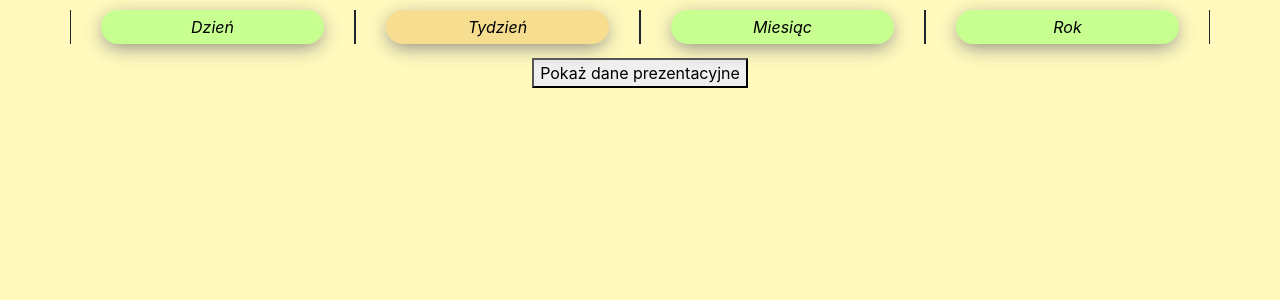
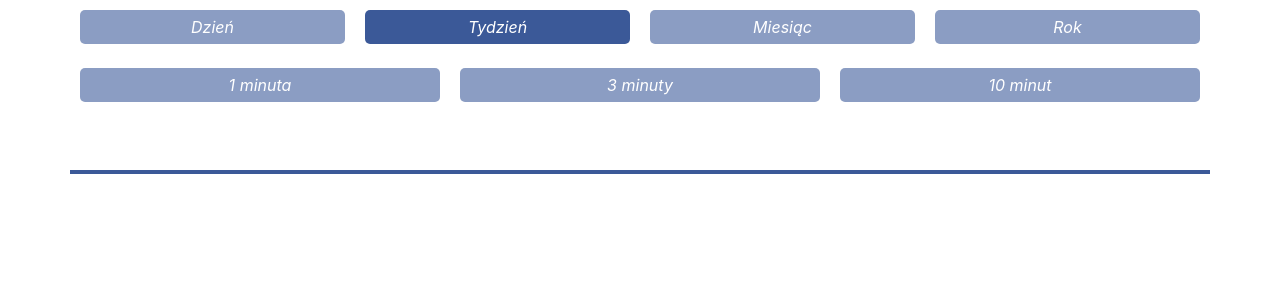
Before and after one commit to marcinkordas/AirLution, a PHP site: page /?dwmyChoose=1 in a window 1280 px wide. Shown: the top 300 px of the page. Run offline with PHP 8.4, Linux system fonts and the light colour scheme; data that the repository does not hold is empty; some libraries are stand-ins or nearby versions.

Commit message:
new version
1/3/10 minutes
new colors
data from 2 sensors analyzed at once
refactoring
etc

```diff
--- a/visualization/chart.php
+++ b/visualization/chart.php
@@ -3,27 +3,29 @@ if ($dwmyChoose == 0) $timeDependentVariable = 24;
 else if ($dwmyChoose == 1) $timeDependentVariable = 7;
 else if ($dwmyChoose == 2) $timeDependentVariable = 31;
 else if ($dwmyChoose == 3) $timeDependentVariable = 12;
+else if ($dwmyChoose == 4) $timeDependentVariable = 60;
+else if ($dwmyChoose == 5) $timeDependentVariable = 3;
+else if ($dwmyChoose == 6) $timeDependentVariable = 10;
 
 $showAlert = false;
 ?>
 
-
 <script src="https://www.gstatic.com/firebasejs/5.5.9/firebase.js"></script>
 <script>
-function zeros(dimensions)
-{
-  var array = new Array();
-  for (var i=0;i < dimensions[0];++i)
-  {
-    array.push(dimensions.length == 1 ? 0 : zeros(dimensions.slice(1)));
-  }
-  return array;
-}
-var counterSizeDependingOnDates = <?php echo $timeDependentVariable; ?>;
-
+var dwmyChoose = <?php echo $dwmyChoose; ?>; //który okres czasu jest wybrany
+var definedTimeBeforeNothingMatters = new Date(); //data początkowa dla danego okresu
+var monthsTimes = new Array(); //przedziały czasowe dla roku (oddzielnie, bo odległości pomiędzy miesiącami są różne)
+var dTime; //odstęp pomiędzy jedną datą, a kolejną
+var counterSizeDependingOnDates = <?php echo $timeDependentVariable; ?>; //ile przedziałów czasowych ma być
+var sensorNames = [4]; //nazwy sensorów
+var sensorReadings = [[],[],[],[]]; //nazwy odczytów z sensorów
+var sensorReadingsCount = [0,0,0,0]; //liczba odczytów dla poszczególnych sensorów
+var fullData = []; //wszystkie zfetchowane dane
+var chartArray = zeros([12,counterSizeDependingOnDates]); //dane przetworzone do wyświetlania w wykresach
+var PM10 = 0; //poziom zanieczyszczenia z ostatniej daty/czasu, do analizy norm
+var correctReadingHappenedCounter = 0; //ile razy udało się poprawnie zaczytać dane z ostatniej daty/czasu, potrzebne do średniej
 
 // Initialize Firebase
-  // DONETODO: Replace with your project's customized code snippet
 var config = {
   apiKey: "AIzaSyBFaACiRItyaK5V61o26KLhCYlsS-G6Boc",
   authDomain: "eit-siu-iot.firebaseapp.com",
@@ -33,12 +35,8 @@ var counterSizeDependingOnDates = <?php echo $timeDependentVariable; ?>;
 firebase.initializeApp(config);
 
 //Create arrays of readings
-  var sensorNames = [4];
-  var sensorReadings = [[],[],[],[]];
-  var sensorReadingsCount = [0,0,0,0];
 var f1 = firebase.database().ref();
 f1.on('value', function(datasnapshot){
-    //console.log(datasnapshot.val());
   var sensorIndex = 0;
   for (sensor in datasnapshot.val())
   {
@@ -55,106 +53,66 @@ var counterSizeDependingOnDates = <?php echo $timeDependentVariable; ?>;
     sensorIndex++;
   }
 
+DetermineTimeDifferentials(); //ustawianie przedziałów czasowych
+FetchFullData(); //pobieranie danych
 
-//fetch from all sensors
-var fullData = [];
-var definedTimeBeforeNothingMatters = new Date();
-definedTimeBeforeNothingMatters.setDate(definedTimeBeforeNothingMatters.getDate() - <?php
-  if($dwmyChoose==0) echo '1';
-  if($dwmyChoose==1) echo '7';
-  if($dwmyChoose==2) echo '31';
-  if($dwmyChoose==3) echo '0'; ?>);
-var nowDate = new Date();
-<?php
-if($dwmyChoose==3)
-{
-  echo "definedTimeBeforeNothingMatters.setDate(definedTimeBeforeNothingMatters.getDate() - 365);
-  definedTimeBeforeNothingMatters.setMonth(definedTimeBeforeNothingMatters.getMonth()+1);
-  definedTimeBeforeNothingMatters.setDate(1);
-  definedTimeBeforeNothingMatters.setHours(0,0,0,0);
-  nowDate.setMonth(nowDate.getMonth()+1);
-  nowDate.setDate(1);
-  nowDate.setHours(0,0,0,0);";
-}
-?>
-var dTime = (nowDate.getTime()-definedTimeBeforeNothingMatters.getTime())/counterSizeDependingOnDates;
-
-for (var fetchedSensorIndex=0;fetchedSensorIndex<4;fetchedSensorIndex++)
-{
-  try{
-    //Fetch data from one sensor
-    var sumOfDataFromOneSensorForSpecificTime = zeros([counterSizeDependingOnDates,4]);
-    var countOfDataInstancesFromOneSensor = new Array(counterSizeDependingOnDates).fill(0);
-    for(var fetchedReadingIndex=0; fetchedReadingIndex<sensorReadingsCount[fetchedSensorIndex];fetchedReadingIndex++)
-    {
-      var distinctDataForOneSensor = [4];
-      var timeSlot;
-      var fetchFromData = firebase.database().ref().child(sensorNames[fetchedSensorIndex]).child(sensorReadings[fetchedSensorIndex][fetchedReadingIndex]).child("DataList");
-      fetchFromData.on('value', function(snap){
-        for (var k=0;k<4;k++)
-        {;
-            if(snap.val()[k]!="NaN") distinctDataForOneSensor[k] = snap.val()[k];
-            else distinctDataForOneSensor[k] = 0;
-        }
-      });
-
-      var fetchFromTimestamp = firebase.database().ref().child(sensorNames[fetchedSensorIndex]).child(sensorReadings[fetchedSensorIndex][fetchedReadingIndex]).child("Timestamp");
-      fetchFromTimestamp.on('value', function(snap){
-        var time = new Date(snap.val());
-        if(time >= definedTimeBeforeNothingMatters)
-        {
-          for(var l=0;l<counterSizeDependingOnDates;l++)
-          {
-            if (time.getTime() >= (definedTimeBeforeNothingMatters.getTime()+l*dTime) && time.getTime() < (definedTimeBeforeNothingMatters.getTime()+(l+1)*dTime)) timeSlot = l;
-          }
-          for (var k=0;k<4;k++) sumOfDataFromOneSensorForSpecificTime[timeSlot][k] += distinctDataForOneSensor[k];
-          countOfDataInstancesFromOneSensor[timeSlot]++;
-        }
-      });
-    }
-    var averagesForOneSensor = zeros([counterSizeDependingOnDates,4]);
-    for (var allOfTheTimeSlots=0; allOfTheTimeSlots<counterSizeDependingOnDates;allOfTheTimeSlots++)
-    {
-      for (var k=0;k<4;k++) averagesForOneSensor[allOfTheTimeSlots][k] = sumOfDataFromOneSensorForSpecificTime[allOfTheTimeSlots][k]/countOfDataInstancesFromOneSensor[allOfTheTimeSlots];
-    }
-    //end of fetching from one sensor
-    fullData[fetchedSensorIndex] = averagesForOneSensor;
-  }catch (exception){
-    console.log(exception);
-  }
-}
-//end of fetching from all sensors
-var dwmyChoose = <?php
-  if($dwmyChoose==0) echo '0';
-  if($dwmyChoose==1) echo '1';
-  if($dwmyChoose==2) echo '2';
-  if($dwmyChoose==3) echo '3';
-?>;
-var chartArray = zeros([16,counterSizeDependingOnDates]);
-var PM10 = 0;
-var correctReadingHappenedCounter = 0;
-
-for (var j=0;j<16;j++)
+//konwersja FullData na ChartArray
+for (var j=0;j<6;j++)
 {
   for (var i=0;i<counterSizeDependingOnDates;i++)
   {
     try{
-      var tempData = fullData[Math.floor(j/4)][i][j%4];
+      if(j<2)
+      {
+        var tempData = PrepareTimeString(i);
+        var tempData2 = fullData[0][i][j*2+1]-fullData[1][i][j*2+1];
+        var tempData3 = NaN;
+        var tempData4 = NaN;
+      }
+      else if (j==2)
+      {
+        var tempData = fullData[0][i][1];
+        var tempData2 = fullData[0][i][3];
+        var tempData3 = fullData[1][i][1];
+        var tempData4 = fullData[1][i][3];
+      }
+      else if (j<5)
+      {
+
+        var tempData = PrepareTimeString(i);
+        var tempData2 = fullData[2][i][Math.ceil((j*4-11)/2)]-fullData[3][i][Math.ceil((j*4-11)/2)];
+        var tempData3 = NaN;
+        var tempData4 = NaN;
+      }
+      else
+      {
+        var tempData = fullData[2][i][1];
+        var tempData2 = fullData[2][i][3];
+        var tempData3 = fullData[3][i][1];
+        var tempData4 = fullData[3][i][3];
+      }
     }catch{
-      var tempData = 0;
+      var tempData = NaN;
+      var tempData2 = NaN;
+      var tempData3 = NaN;
+      var tempData4 = NaN;
     }
-    var tempTime = new Date();
-    tempTime.setTime(definedTimeBeforeNothingMatters.getTime()+dTime*i);
+    if(tempData==0)tempData=NaN;
+    if(tempData2==0)tempData2=NaN;
+    if(tempData3==0)tempData3 = NaN;
+    if(tempData4==0)tempData4 = NaN;
 
-    if(dwmyChoose == 0) chartArray[j][i] = [tempTime.getHours()+':00', tempData];
-    if(dwmyChoose == 1 || dwmyChoose == 2) chartArray[j][i] = [(tempTime.getDate()+1)+'.'+(tempTime.getMonth()+1)+'.'+(tempTime.getYear()+1900), tempData];
-    if(dwmyChoose == 3) chartArray[j][i] = [(tempTime.getMonth()+1)+'.'+(tempTime.getYear()+1900), tempData];
+    chartArray[j][i] = [tempData, tempData2, null];
+    chartArray[j+6][i] = [tempData3, null, tempData4];
   }
-  try{
-  PM10 += fullData[Math.floor(j/4)][i][j%4];
+  if(!isNaN(fullData[Math.floor(j/3)][i-1][3]))
+  {
+    PM10 += fullData[Math.floor(j/3)][i-1][3];
     correctReadingHappenedCounter++;
-  }catch{}
   }
+}
+
+//ustawianie komunikatu z zależności od norm zanieczyszczenia
 if(correctReadingHappenedCounter!=0) PM10/=correctReadingHappenedCounter;
 else PM10=0;
 var alertDiv = document.getElementById("ALERT_ID");
@@ -172,80 +130,219 @@ if(PM10 < 50){
   alertDiv.innerHTML = "POZIOM ZANIECZYSZCZENIA KRYTYCZNY";
 }
 
+//zmienne opisujące wykresy
+var axisNames = Array("Wilgotność [%]", "Zanieczyszczenie [ppm]"); //słownik podpisów pod osiami
+var vAxisNames = Array(axisNames[0], axisNames[1], axisNames[1], axisNames[0], axisNames[1], axisNames[1]); //podpisy pod osiami y
+var hAxisNames = Array(null, null, axisNames[0], null, null, axisNames[0]); //podpisy pod osiami x
+var location = Array("[czujniki 1&2]", "[czujniki 3&4]"); //słownik podpisów lokalizacji (numery czujników)
+var chartDesc = Array("Różnica wilgotności", "Różnica zanieczyszenia", "Zanieczyszczenie od wilgotności"); //podpisy wykresów
 
-var locSuffix = Array(" [°C]", " [%]", " [ppm]", " [ppm]");
-var location = Array("czujnika 1", "czujnika 2", "czujnika 3", "czujnika 4");
-var chartDesc = Array("Temperatura", "Wilgotność", "Stężenie CO2", "Zanieczyszczenie");
-
-
+//mazianie wykresów
 google.charts.load('current', {'packages':['corechart']});
 google.charts.setOnLoadCallback(drawChart);
 
-  <?php if($_GET["lolo"] == 1) { echo "
 function drawChart() {
-    for (var j=0; j<16; j++)
+  for (var j=0; j<6; j++)
   {
   // Create the data table.
   var data = new google.visualization.DataTable();
+  if(j%3==2)
+  {
+    data.addColumn('number', 'Topping');
+    data.addColumn('number', 'czujnik 1');
+    data.addColumn('number', 'czujnik 2');
+  }
+  else
+  {
     data.addColumn('string', 'Topping');
-    data.addColumn('number', chartDesc[j%4]);
+    data.addColumn('number', chartDesc[j%3]);
+    data.addColumn('number', chartDesc[j%3]);
+  }
   data.addRows(chartArray[j]);
+  if(j==2) data.addRows(chartArray[8]);
+  if(j==5) data.addRows(chartArray[11]);
 
   // Set chart options
-    var options = {'title': chartDesc[j%4]+\" dla \"+location[Math.floor(j/4)]+locSuffix[j%4],
-                   'height':200,
-                    'legend':'none'};
+  var options = {
+    title: chartDesc[j%3]+" "+location[Math.floor(j/3)],
+    height:250,
+    legend:'none',
+    isStacked: true,
+    hAxis: {
+      title: hAxisNames[j]
+    },
+    vAxis: {
+      title: vAxisNames[j]
+    }
+  };
 
   // Instantiate and draw our chart, passing in some options.
-    var chart = new google.visualization.ColumnChart(document.getElementById('chart'+(j+1)));
+  if(j%3==2) var chart = new google.visualization.ScatterChart(document.getElementById('chart'+(j+1)));
+  else var chart = new google.visualization.ColumnChart(document.getElementById('chart'+(j+1)));
   chart.draw(data, options);
   }
 }
-  ";
-} else echo "
+});
 
-  function CalculateTheDifference(array1, array2)
+
+function DetermineTimeDifferentials()
 {
-    var array = zeros([array1.length, 2]);
-    for(var i=0; i<array1.length; i++)
+  var nowDate = new Date();
+
+  if(dwmyChoose==0)
   {
-      if(array1[i][1] == \"NaN\") array1[i][1] = 0;
-      if(array2[i][1] == \"NaN\") array2[i][1] = 0;
-      array[i][0] = array1[i][0];
-      if(array2[i][1] != 0) array[i][1] = array1[i][1]/array2[i][1];
-      else array[i][1] = 0;
+    definedTimeBeforeNothingMatters.setDate(definedTimeBeforeNothingMatters.getDate()-1);
+    definedTimeBeforeNothingMatters.setHours(definedTimeBeforeNothingMatters.getHours()+1);
+    definedTimeBeforeNothingMatters.setMinutes(0,0,0);
+    nowDate.setHours(nowDate.getHours());
+    nowDate.setMinutes(59,59,99);
+  }
+  if(dwmyChoose==1)
+  {
+    definedTimeBeforeNothingMatters.setDate(definedTimeBeforeNothingMatters.getDate()-6);
+    definedTimeBeforeNothingMatters.setHours(0,0,0,0);
+    nowDate.setHours(23,59,59,99);
+  }
+  if(dwmyChoose==2)
+  {
+    definedTimeBeforeNothingMatters.setDate(definedTimeBeforeNothingMatters.getDate()-30);
+    definedTimeBeforeNothingMatters.setHours(0,0,0,0);
+    nowDate.setHours(23,59,59,99);
+  }
+  if(dwmyChoose==3)
+  {
+    var tempDate = new Date();
+    tempDate.setMonth(tempDate.getMonth()+1);
+    for(var pushDatesIterator =0; pushDatesIterator<13; pushDatesIterator++) monthsTimes.push(new Date(tempDate));
+    monthsTimes[12].setDate(tempDate.getDate());
+    monthsTimes[12].setDate(0);
+    monthsTimes[12].setHours(23,59,59,99);
+    for(var fillDatesIterator=1;fillDatesIterator<=12;fillDatesIterator++)
+    {
+      monthsTimes[12-fillDatesIterator].setMonth(monthsTimes[12-fillDatesIterator].getMonth()-fillDatesIterator);
+      monthsTimes[12-fillDatesIterator].setDate(0);
+      monthsTimes[12-fillDatesIterator].setHours(23,59,59,99);
+    }
+    definedTimeBeforeNothingMatters.setMonth(tempDate.getMonth()-12);
+    definedTimeBeforeNothingMatters.setDate(0);
+    definedTimeBeforeNothingMatters.setHours(23,59,59,99);
+  }
+  if(dwmyChoose==4)
+  {
+    definedTimeBeforeNothingMatters.setMinutes(definedTimeBeforeNothingMatters.getMinutes()-1);
+  }
+  if(dwmyChoose==5)
+  {
+    definedTimeBeforeNothingMatters.setMinutes(definedTimeBeforeNothingMatters.getMinutes()-3);
+    definedTimeBeforeNothingMatters.setSeconds(59,99);
+    nowDate.setSeconds(59,99);
+  }
+  if(dwmyChoose==6)
+  {
+    definedTimeBeforeNothingMatters.setMinutes(definedTimeBeforeNothingMatters.getMinutes()-10);
+    definedTimeBeforeNothingMatters.setSeconds(59,99);
+    nowDate.setSeconds(59,99);
+  }
+  dTime = (nowDate.getTime()-definedTimeBeforeNothingMatters.getTime())/counterSizeDependingOnDates;
+}
+
+function zeros(dimensions)
+{
+  var array = new Array();
+  for (var i=0;i < dimensions[0];++i)
+  {
+    array.push(dimensions.length == 1 ? 0 : zeros(dimensions.slice(1)));
   }
   return array;
 }
 
-  function drawChart() {
-    for (var j=0; j<17; j++)
+function FindTimeSlot(time)
 {
-    // Create the data table.
-    var data = new google.visualization.DataTable();
-    data.addColumn('string', 'Topping');
-    data.addColumn('number', chartDesc[j%4]);
-    if(j%4==0 && j!=0)
+  var timeSlot;
+  for(var l=0;l<counterSizeDependingOnDates;l++)
   {
-      data.addRows(CalculateTheDifference(chartArray[j-1],chartArray[j-3]));
-    // Set chart options
-      var options = {'title': \"Zależność zanieczyszczenia od wilgotności dla \"+location[Math.floor((j-1)/4)]+locSuffix[(j-1)%4],
-                   'height':300,
-                    'legend':'none'};
+    if(dwmyChoose==3)
+    {
+      if (time > monthsTimes[l] && time <= monthsTimes[l+1]) timeSlot = l;
+    }
+    else
+    {
+      if (time.getTime() > (definedTimeBeforeNothingMatters.getTime()+l*dTime) && time.getTime() <= (definedTimeBeforeNothingMatters.getTime()+(l+1)*dTime)) timeSlot = l;
+    }
+  }
+  return timeSlot;
+}
 
-    } else {
-      data.addRows(chartArray[j]);
-      var options = {'title': chartDesc[j%4]+\" dla \"+location[Math.floor(j/4)]+locSuffix[j%4],
-                     'height':300,
-                      'legend':'none'};
+function FetchFullData()
+{
+  for (var fetchedSensorIndex=0;fetchedSensorIndex<4;fetchedSensorIndex++)
+  {
+    try{
+      var sumOfDataFromOneSensorForSpecificTime = zeros([counterSizeDependingOnDates,4]);
+      var countOfDataInstancesFromOneSensor = new Array(counterSizeDependingOnDates).fill(0);
+      for(var fetchedReadingIndex=0; fetchedReadingIndex<sensorReadingsCount[fetchedSensorIndex];fetchedReadingIndex++)
+      {
+        var distinctDataForOneSensor = [4];
+        var fetchFromData = firebase.database().ref().child(sensorNames[fetchedSensorIndex]).child(sensorReadings[fetchedSensorIndex][fetchedReadingIndex]).child("DataList");
+        fetchFromData.on('value', function(snap){
+          for (var k=0;k<4;k++)
+          {
+              if(!isNaN(snap.val()[k])) distinctDataForOneSensor[k] = snap.val()[k];
+              else distinctDataForOneSensor[k] = 0;
           }
-    // Instantiate and draw our chart, passing in some options.
-    try {
-      var chart = new google.visualization.ColumnChart(document.getElementById('chart'+(j*100)));
-      chart.draw(data, options);
-    }catch{}
+        });
+
+        var fetchFromTimestamp = firebase.database().ref().child(sensorNames[fetchedSensorIndex]).child(sensorReadings[fetchedSensorIndex][fetchedReadingIndex]).child("Timestamp");
+        fetchFromTimestamp.on('value', function(snap){
+          var time = new Date(snap.val());
+          if(time >= definedTimeBeforeNothingMatters)
+          {
+            var timeSlot = FindTimeSlot(time);
+            for (var k=0;k<4;k++) sumOfDataFromOneSensorForSpecificTime[timeSlot][k] += distinctDataForOneSensor[k];
+            countOfDataInstancesFromOneSensor[timeSlot]++;
           }
-} "; ?>
+        });
+      }
+      var averagesForOneSensor = zeros([counterSizeDependingOnDates,4]);
+      for (var allOfTheTimeSlots=0; allOfTheTimeSlots<counterSizeDependingOnDates;allOfTheTimeSlots++)
+      {
+        for (var k=0;k<4;k++) averagesForOneSensor[allOfTheTimeSlots][k] = sumOfDataFromOneSensorForSpecificTime[allOfTheTimeSlots][k]/countOfDataInstancesFromOneSensor[allOfTheTimeSlots];
+      }
+      fullData[fetchedSensorIndex] = averagesForOneSensor;
+    }catch (exception){
+      console.log(exception);
+    }
+  }
+}
 
-});
+function FixOneCharString(str)
+{
+  if(str < 10) return '0'+str;
+  else return str;
+}
+
+function PrepareTimeString(i)
+{
+  var tempTime = new Date();
+  tempTime.setTime(definedTimeBeforeNothingMatters.getTime()+dTime*i);
+
+  if(dwmyChoose == 0)
+    tempData = FixOneCharString(tempTime.getHours())+':00';
+  else if(dwmyChoose == 1 || dwmyChoose == 2)
+    tempData = FixOneCharString(tempTime.getDate()+1)
+                +'.'+FixOneCharString(tempTime.getMonth()+1)
+                +'.'+(tempTime.getYear()+1900);
+  else if(dwmyChoose == 3)
+    tempData = FixOneCharString(monthsTimes[i].getMonth()+2)
+                +'.'+(tempTime.getYear()+1900);
+  else if(dwmyChoose == 4)
+    tempData = FixOneCharString(tempTime.getHours())
+                +':'+FixOneCharString(tempTime.getMinutes())
+                +':'+FixOneCharString(tempTime.getSeconds());
+  else
+    tempData = FixOneCharString(tempTime.getHours())
+                +':'+FixOneCharString(tempTime.getMinutes()+1);
+
+  return tempData;
+}
 </script>
--- a/visualization/index.php
+++ b/visualization/index.php
@@ -24,72 +24,29 @@
   <body>
 
 	<div class="container">
-			<div class="row menu">
-				<div class="col-sm menu-button"><a href="index.php?dwmyChoose=0"><div <?php if($dwmyChoose == 0) echo 'style="background-color: #f7dd90;" ' ?>class="menu-item">Dzień</div></a></div>
-			  <div class="col-sm menu-button"><a href="index.php?dwmyChoose=1"><div <?php if($dwmyChoose == 1) echo 'style="background-color: #f7dd90;" ' ?>class="menu-item">Tydzień</div></a></div>
-			  <div class="col-sm menu-button"><a href="index.php?dwmyChoose=2"><div <?php if($dwmyChoose == 2) echo 'style="background-color: #f7dd90;" ' ?>class="menu-item">Miesiąc</div></a></div>
-			  <div class="col-sm menu-button"><a href="index.php?dwmyChoose=3"><div <?php if($dwmyChoose == 3) echo 'style="background-color: #f7dd90;" ' ?>class="menu-item">Rok</div></a></div>
+			<div class="row">
+				<div class="col-sm menu-button"><a href="index.php?dwmyChoose=0"><div class="menu-item <?php if($dwmyChoose == 0) echo 'active' ?>">Dzień</div></a></div>
+			  <div class="col-sm menu-button"><a href="index.php?dwmyChoose=1"><div class="menu-item <?php if($dwmyChoose == 1) echo 'active' ?>">Tydzień</div></a></div>
+			  <div class="col-sm menu-button"><a href="index.php?dwmyChoose=2"><div class="menu-item <?php if($dwmyChoose == 2) echo 'active' ?>">Miesiąc</div></a></div>
+			  <div class="col-sm menu-button"><a href="index.php?dwmyChoose=3"><div class="menu-item <?php if($dwmyChoose == 3) echo 'active' ?>">Rok</div></a></div>
 			</div><br>
-      <div class="button">
-      <?php
-        if($_GET["lolo"]!=1) echo '<a href="?dwmyChoose='.$dwmyChoose.'&lolo=1"><button>Pokaż dane prezentacyjne</button></a>';
-        else echo '<a href="?dwmyChoose='.$dwmyChoose.'"><button>Pokaż dane analityczne</button></a>';
-      ?>
-      </div>
+      <div class="row">
+				<div class="col-sm menu-button"><a href="index.php?dwmyChoose=4"><div class="menu-item <?php if($dwmyChoose == 4) echo 'active' ?>">1 minuta</div></a></div>
+			  <div class="col-sm menu-button"><a href="index.php?dwmyChoose=5"><div class="menu-item <?php if($dwmyChoose == 5) echo 'active' ?>">3 minuty</div></a></div>
+			  <div class="col-sm menu-button"><a href="index.php?dwmyChoose=6"><div class="menu-item <?php if($dwmyChoose == 6) echo 'active' ?>">10 minut</div></a></div>
+			</div>
 			<div class="row">
 				<div class="col-sm alert" id="ALERT_ID"></div>
 			</div>
-      <?php if(!$_GET["lolo"]!=1) echo '
+      <div class="row">
+				<div class="col-sm chart" id="chart1"></div>
+				<div class="col-sm chart" id="chart2"></div>
+  			<div class="col-sm chart" id="chart3"></div>
+			</div>
 			<div class="row">
-				<div class="col-sm" id="chart1"></div>
-				<div class="col-sm" id="chart2"></div>
-  			<div class="col-sm" id="chart3"></div>
-  			<div class="col-sm" id="chart4"></div>
-			</div>
-			<br>
-			<div class="row">
-				<div class="col-sm" id="chart5"></div>
-				<div class="col-sm" id="chart6"></div>
-  			<div class="col-sm" id="chart7"></div>
-  			<div class="col-sm" id="chart8"></div>
-			</div>
-			<br>
-			<div class="row">
-				<div class="col-sm" id="chart9"></div>
-				<div class="col-sm" id="chart10"></div>
-  			<div class="col-sm" id="chart11"></div>
-  			<div class="col-sm" id="chart12"></div>
-			</div>
-			<br>
-			<div class="row">
-				<div class="col-sm" id="chart13"></div>
-				<div class="col-sm" id="chart14"></div>
-  			<div class="col-sm" id="chart15"></div>
-  			<div class="col-sm" id="chart16"></div>
-			</div>
-			<br>'; ?>
-			<div class="row">
-				<div class="col-sm" id="chart100"></div>
-				<div class="col-sm" id="chart300"></div>
-				<div class="col-sm" id="chart400"></div>
-			</div>
-			<br>
-			<div class="row">
-				<div class="col-sm" id="chart500"></div>
-				<div class="col-sm" id="chart700"></div>
-				<div class="col-sm" id="chart800"></div>
-			</div>
-			<br>
-			<div class="row">
-				<div class="col-sm" id="chart900"></div>
-				<div class="col-sm" id="chart1100"></div>
-				<div class="col-sm" id="chart1200"></div>
-			</div>
-			<br>
-			<div class="row">
-				<div class="col-sm" id="chart1300"></div>
-				<div class="col-sm" id="chart1500"></div>
-				<div class="col-sm" id="chart1600"></div>
+				<div class="col-sm chart" id="chart4"></div>
+				<div class="col-sm chart" id="chart5"></div>
+  			<div class="col-sm chart" id="chart6"></div>
 			</div>
 	</div>
 
--- a/visualization/style.css
+++ b/visualization/style.css
@@ -1,25 +1,29 @@
 body {
-  background-color: #fff9bd;
+  background-color: white;
 }
 
 .menu-button {
-  border-left: solid 1px;
-  border-right: solid 1px;
+  /*border-left: solid 1px;
+  border-right: solid 1px;*/
   text-align: center;
-  padding-left: 30px;
-  padding-right: 30px;
+  padding-left: 10px;
+  padding-right: 10px;
   top:10px;
 }
 
 .menu-item {
-  background-color: #c7ff90;
-  border-radius: 20px;
+  background-color: #8b9dc3;
+  border-radius: 5px;
   padding:5px;
-  box-shadow: 0px 5px 20px -3px grey;
+  /*box-shadow: 0px 5px 20px -3px grey;*/
   font-style: italic;
   cursor:pointer;
   transition: .5s;
-  color: black;
+  color: white;
+}
+
+.active {
+  background-color: #3b5998;
 }
 
 .menu-button a {
@@ -27,7 +31,6 @@ body {
 }
 
 .menu-item:hover {
-  background-color: #f7dd90;
   box-shadow: 0px 8px 5px -3px grey;
   transition: .5s;
 }
@@ -44,7 +47,6 @@ body {
   font-weight: bold;
 }
 
-.button {
-  text-align: center;
-  margin-bottom:-20px;
+.chart {
+  border: solid #3b5998 1px;
 }
```
Lines whose indentation alone changed are shown as unchanged.
